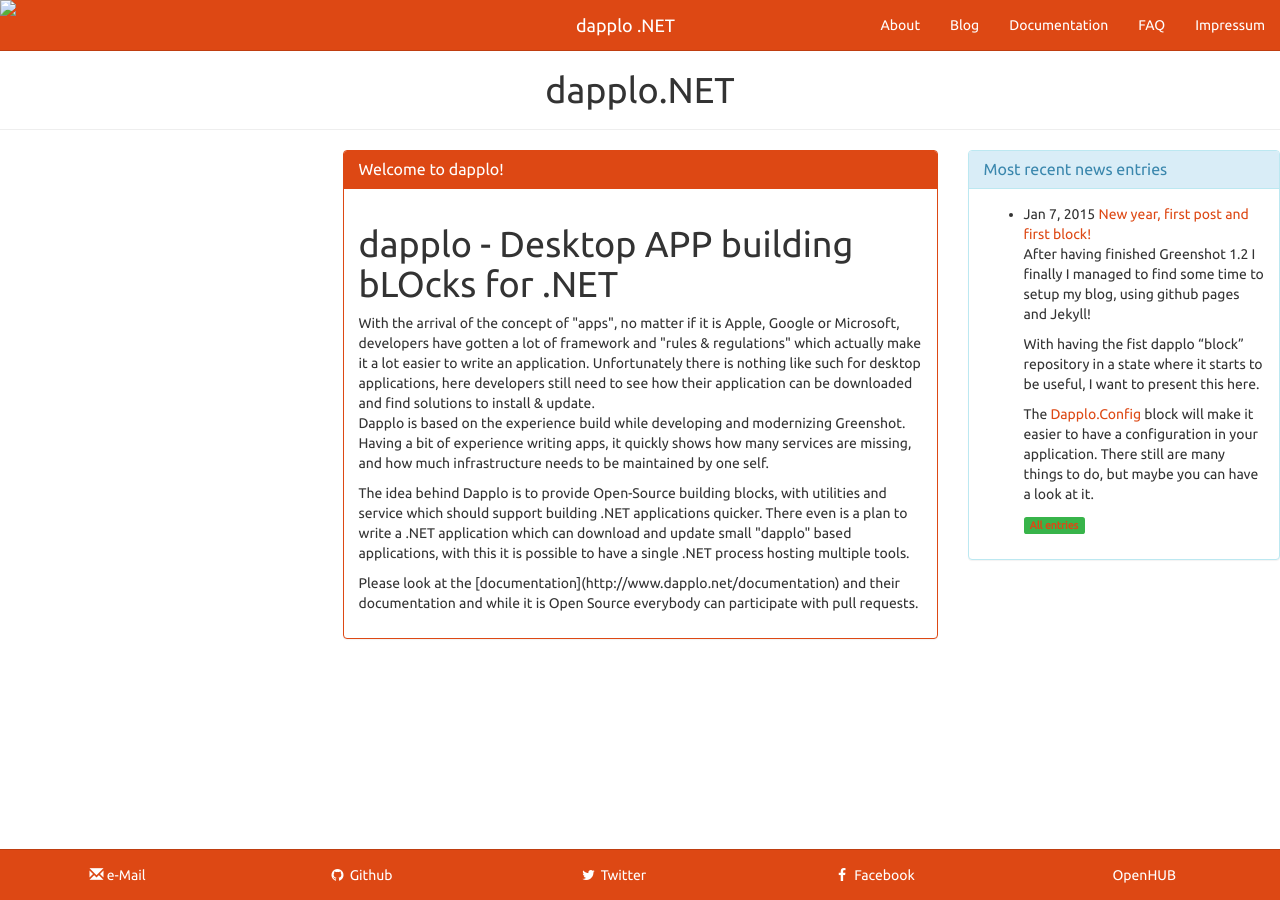
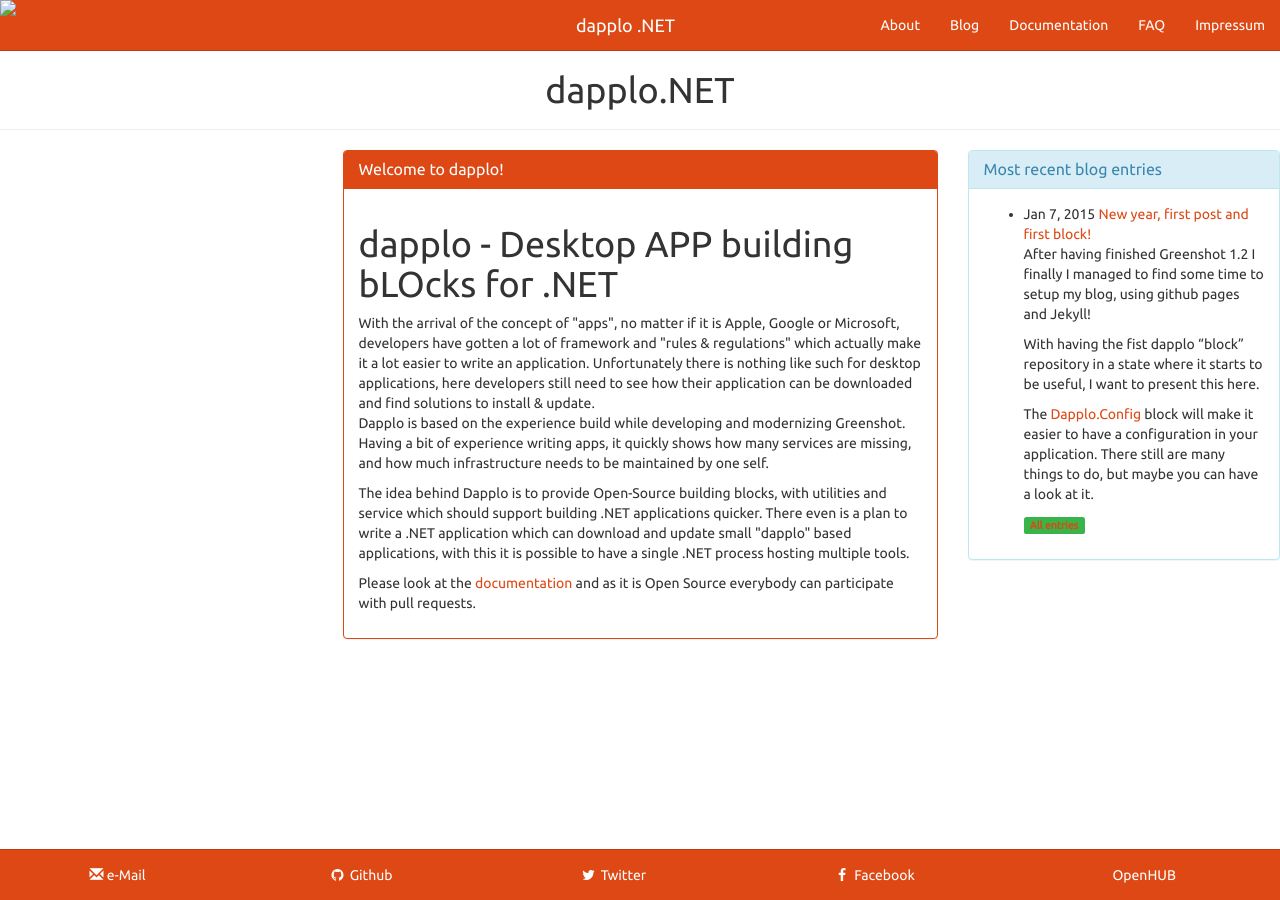
Before and after one commit to dapplo/dapplo.github.io, a Jekyll site: the page built from pages/index.html, in a window 1280 px wide. Built offline with Jekyll 4.4.1, drawn with Linux system fonts in a browser that asks for light colours; Markdown is read by kramdown in place of the engine named in the settings.

Commit message:
Fixed link, and rolled back last changes

```diff
--- a/_layouts/fullpage.html
+++ b/_layouts/fullpage.html
@@ -5,5 +5,5 @@ layout: default
 <h1 class="text-center">{{ page.title }}</h1>
 </div>
 <div class="container-fluid">
-{{ content | markdownify }}
+{{ content }}
 </div>
--- a/pages/index.html
+++ b/pages/index.html
@@ -21,7 +21,7 @@ title: dapplo.NET
 			<P/>
 			The idea behind Dapplo is to provide Open-Source building blocks, with utilities and service which should support building .NET applications quicker. There even is a plan to write a .NET application which can download and update small "dapplo" based applications, with this it is possible to have a single .NET process hosting multiple tools.
 			<P/>
-			Please look at the [documentation]({{ site.url }}/documentation) and their documentation and while it is Open Source everybody can participate with pull requests.
+			Please look at the <a href="{{ site.url }}/documentation" />documentation</a> and as it is Open Source everybody can participate with pull requests.
 		</div>
 	</div>
 </div>
@@ -29,7 +29,7 @@ title: dapplo.NET
 <div class="col-lg-3 hidden-sm hidden-xs hidden-md">
 	<div class="panel panel-info affix" >
 		<div class="panel-heading">
-			<h3 class="panel-title">Most recent news entries</h3>
+			<h3 class="panel-title">Most recent blog entries</h3>
 		</div>
 		<div class="panel-body">
 		  <ul>
```
